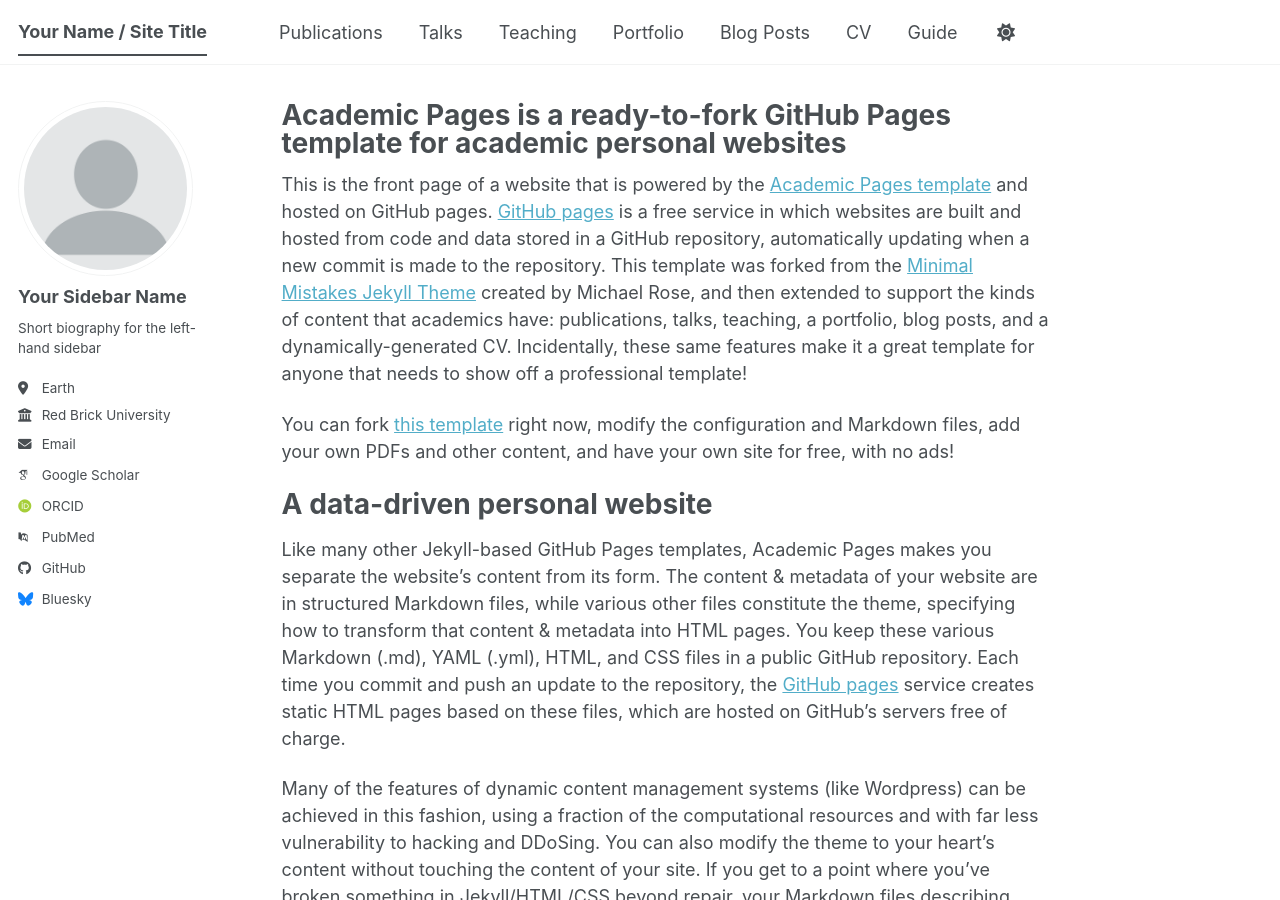
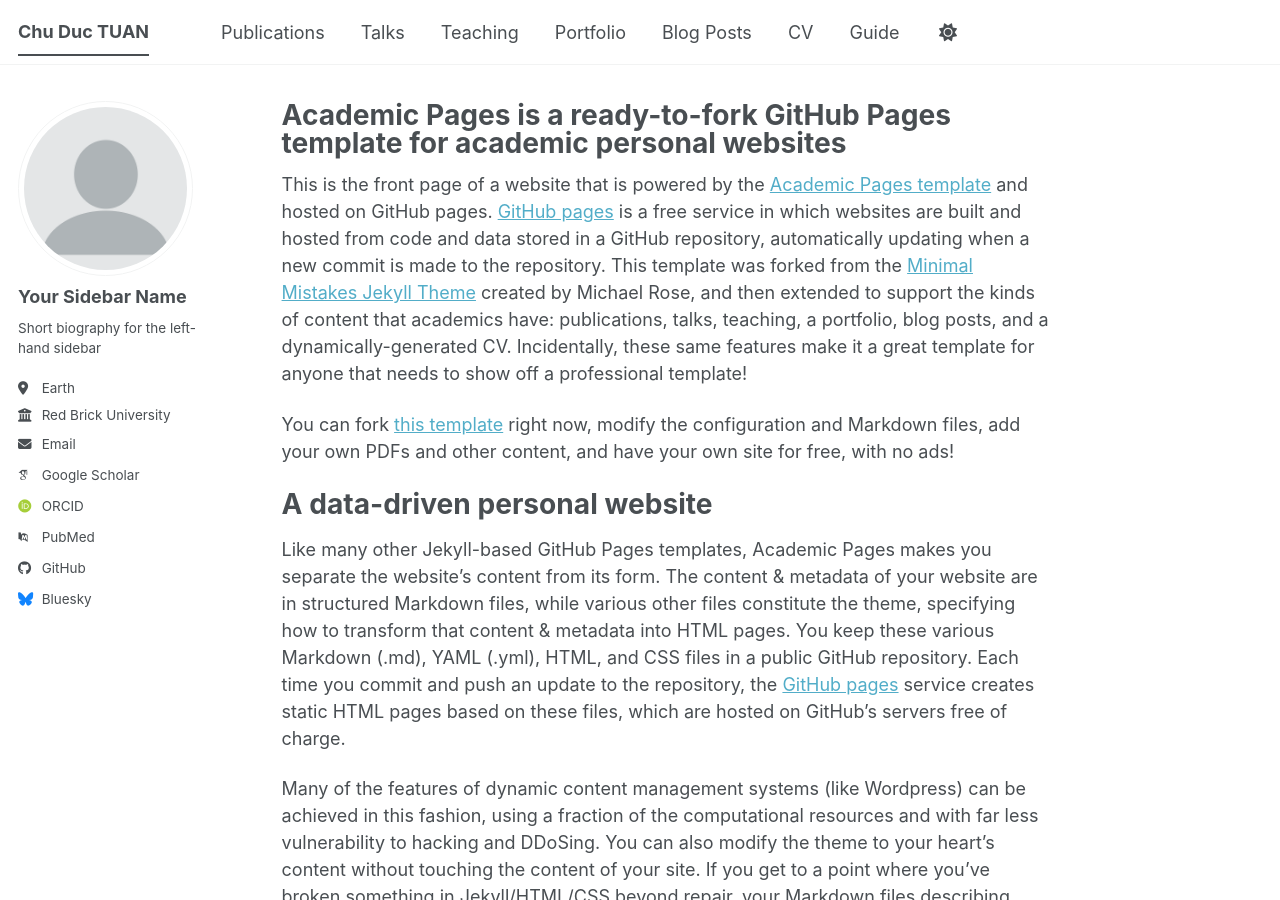
Before and after one commit to iumaimon/chu-ductuan.github.io, a Jekyll site: the page built from _pages/about.md, in a window 1280 px wide and 900 px high. Built offline with Jekyll 4.4.1, drawn with Linux system fonts in a browser that asks for light colours; some web fonts are replaced; a script bundle is joined from its source files by our own code; library files that are not in the unit come from our copies.

Commit message:
Update _config.yml

```diff
--- a/_config.yml
+++ b/_config.yml
@@ -9,7 +9,7 @@
 # Basic Site Settings
 locale                   : "en-US"
 site_theme               : "default" # The available themes options are "default", "air", "sunrise", "mint", "dirt" and "contrast"
-title                    : "Your Name / Site Title"
+title                    : "Chu Duc TUAN"
 title_separator          : "-"
 name                     : &name "Your Name"
 description              : &description "Your Name's academic portfolio"   # Update this with a general description of your site, this is the default if not overridden by a page
```
